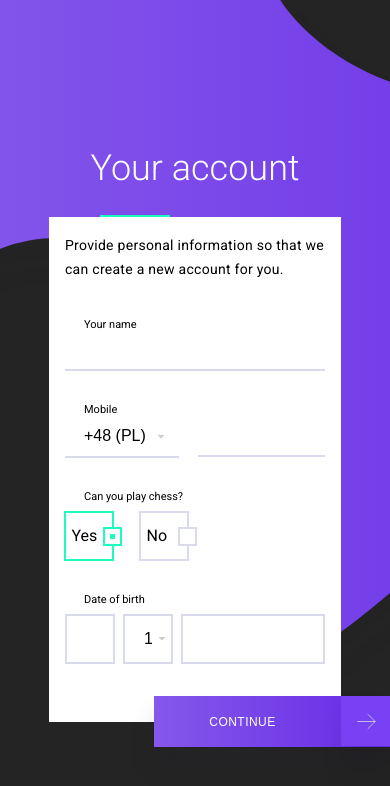
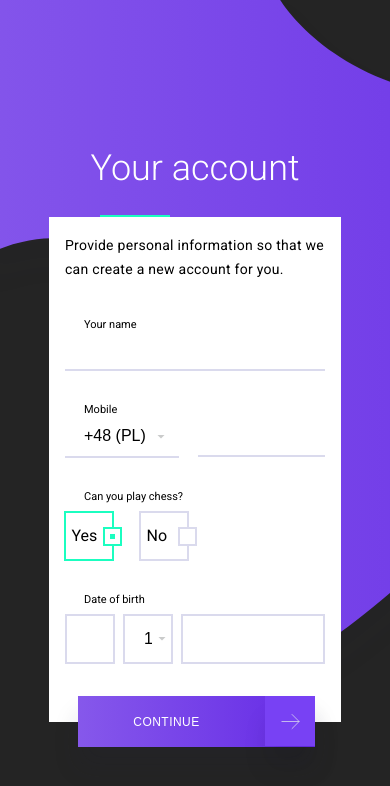
Before and after one commit to jaceksanko/account-form, a React (Create React App) app: page / in a window 390 px wide. Shown: the top 786 px of the page. Built offline with nearby package versions, Linux system fonts and the light colour scheme.

Commit message:
Center submit button on mobile

```diff
--- a/src/components/FormAccountPersonal.scss
+++ b/src/components/FormAccountPersonal.scss
@@ -293,6 +293,9 @@
         &:focus {
           outline: 2px solid $color-border-focus;
         }
+        @media (max-width: 991px) {
+          right: 26px;
+        }
         .FormAccountPersonal-form-submit-button__text {
             margin-right: 60px;
         }
```
